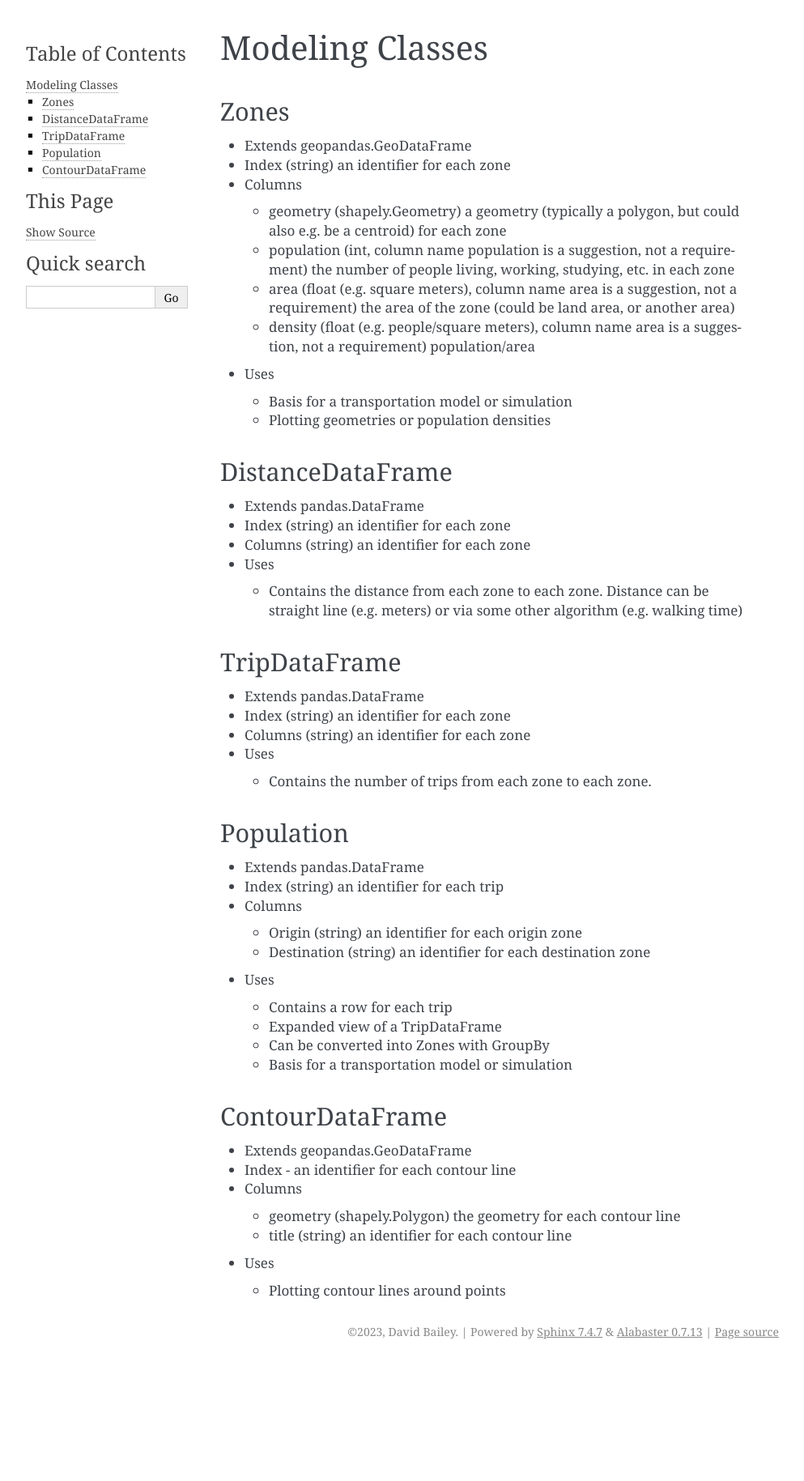
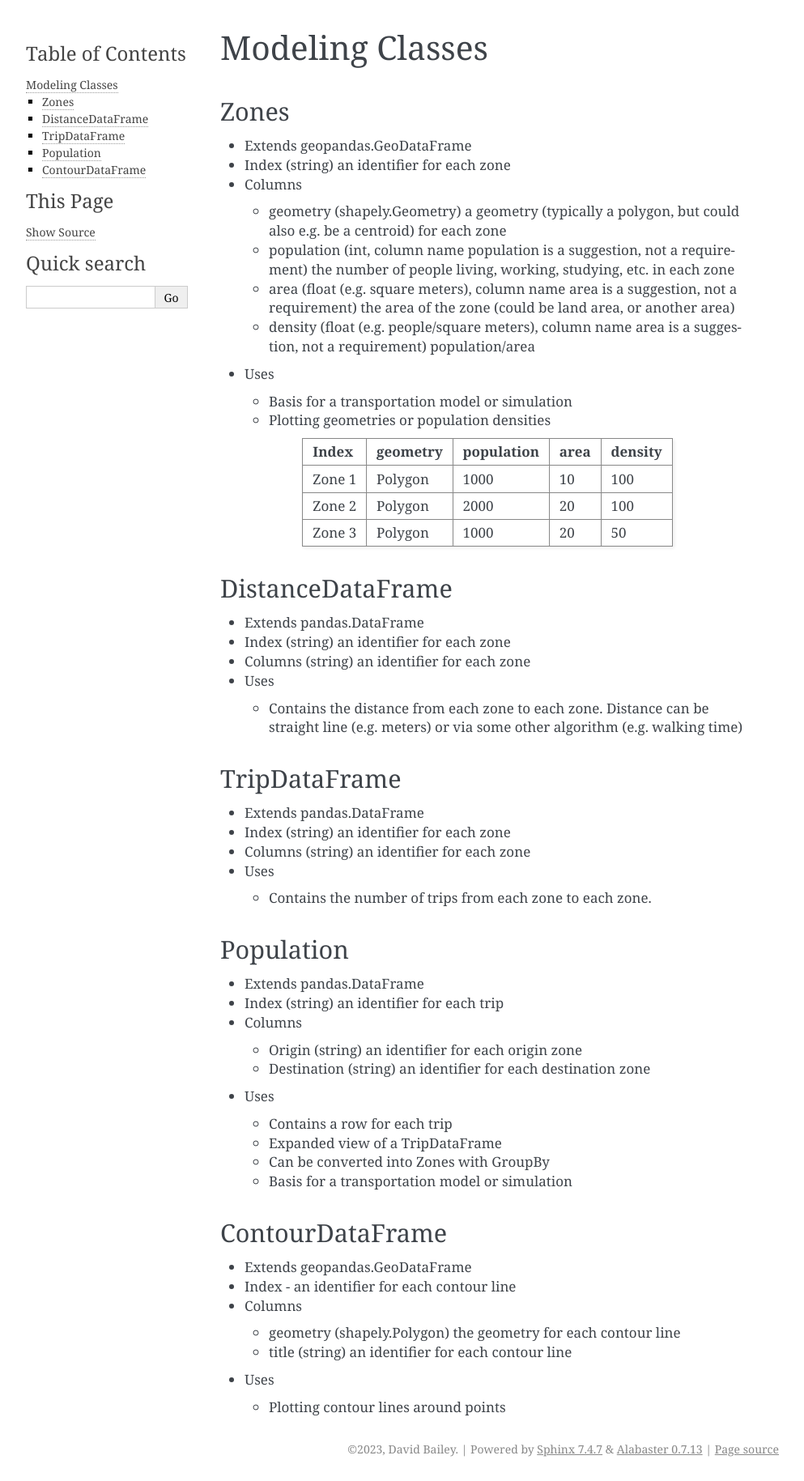
Before and after one commit to davidbailey/dpd, a Sphinx documentation site: the page built from docs/modeling_classes.rst, in a window 1280 px wide. Shown: the whole page at 81% size, without its empty margins (148-1141 px from the left). Built offline with Sphinx 7.4.7, drawn with Linux system fonts in a browser that asks for light colours; pages that are not in the unit, such as notebooks, are missing from menus; the version number is read from the project's files by our own code; before the commit the page ends 1684 px from its top, so only the background shows below that.

Commit message:
Update modeling_classes.rst

```diff
--- a/docs/modeling_classes.rst
+++ b/docs/modeling_classes.rst
@@ -17,6 +17,14 @@ Zones
 
   * Basis for a transportation model or simulation
   * Plotting geometries or population densities
+
+.. csv-table::
+   :header: "Index", "geometry", "population", "area", "density"
+
+   "Zone 1", "Polygon", "1000", "10", "100"
+   "Zone 2", "Polygon", "2000", "20", "100"
+   "Zone 3", "Polygon", "1000", "20", "50"
+
 
 DistanceDataFrame
 -----------
```
